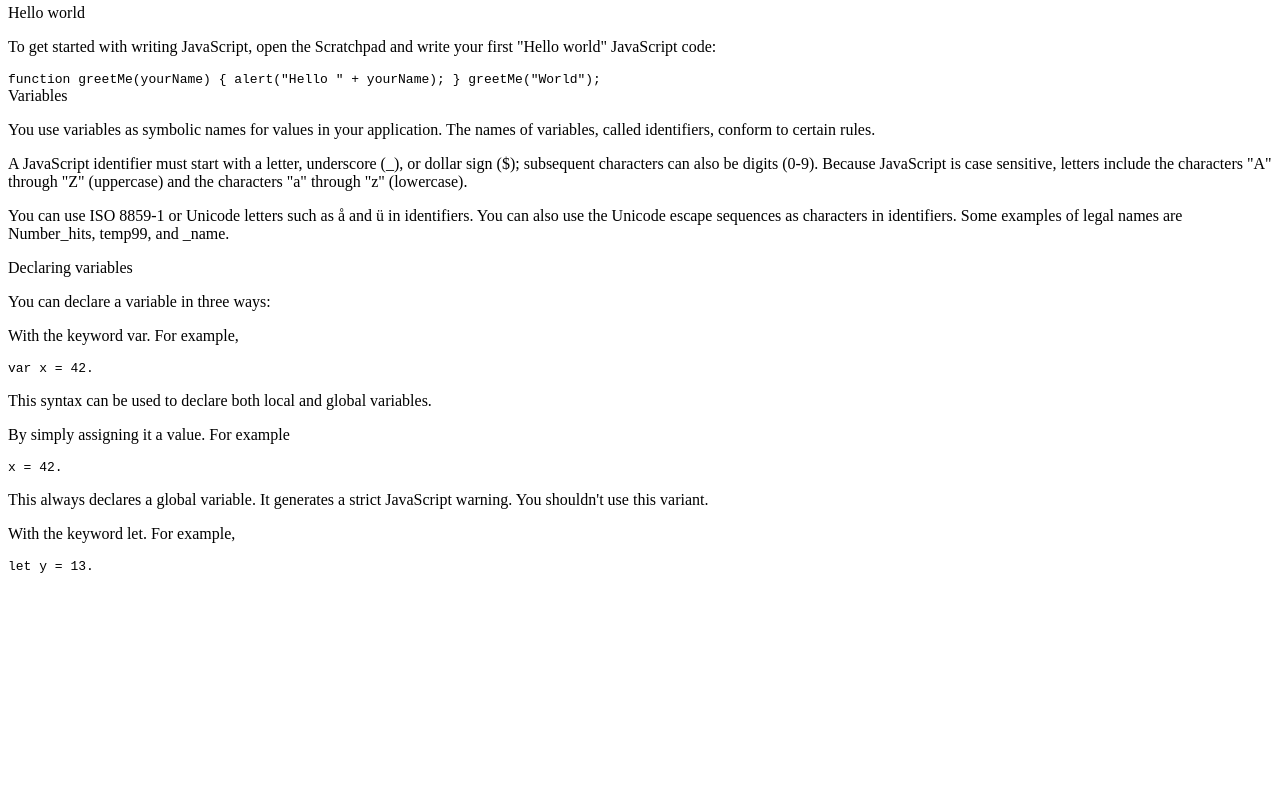
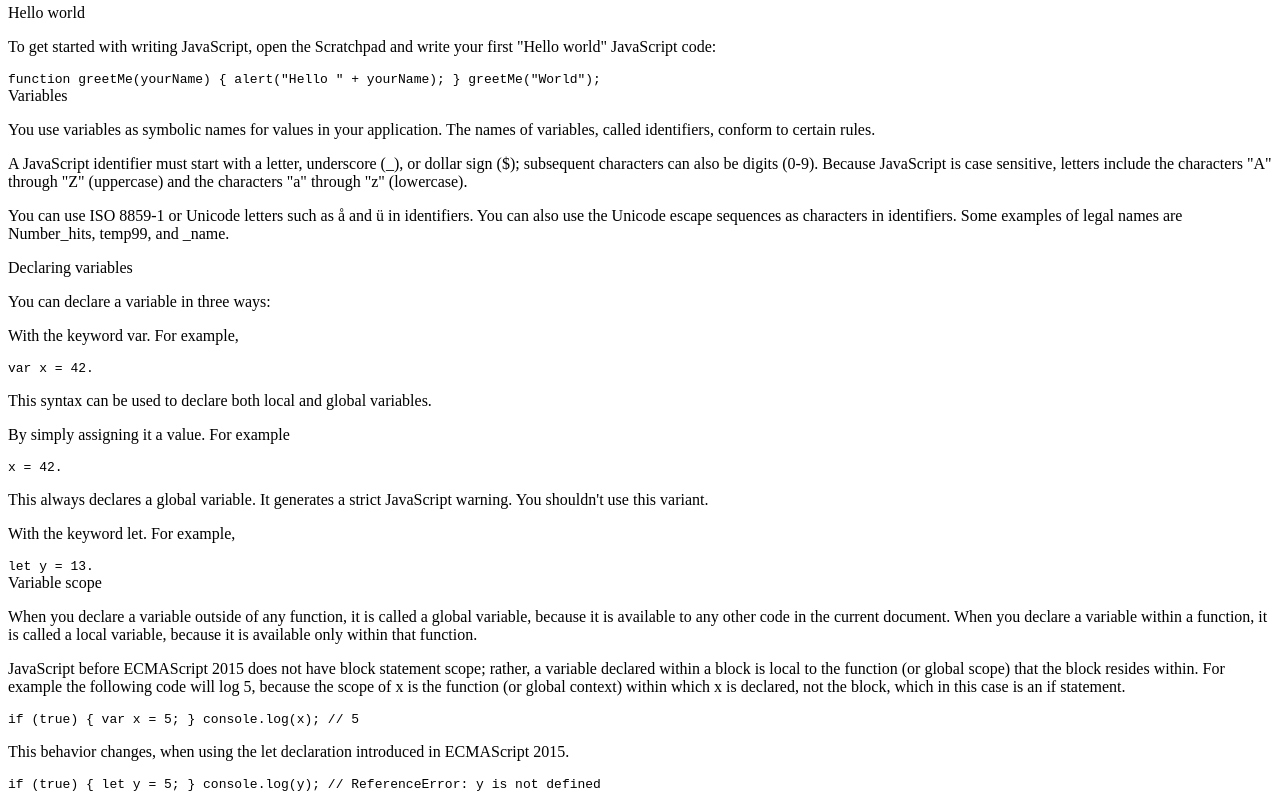
Before and after one commit to sherlyc/technical-doc, a website: page index.html in a window 1280 px wide. Shown: the part 612-1412 px from the top of the page. Before the commit the page ends 1194 px from the top, so only its background shows below. Drawn offline with Linux system fonts and the light colour scheme.

```diff
--- a/index.html
+++ b/index.html
@@ -2,13 +2,14 @@
 <div class="container">
 	<aside class="sidebar">
 		<nav class="side-menu" id="navbar">
-      <header>JS Document</header>
+			<header>JS Document</header>
 			<a class="nav-link" href="#Introduction">Introduction</a>
 			<a class="nav-link" href="#Prerequisites">Prerequisites</a>
 			<a class="nav-link" href="#Javascript_and_Java">Javascript and Java</a>
 			<a class="nav-link" href="#Hello_world">Hello world</a>
 			<a class="nav-link" href="#Variables">Variables</a>
 			<a class="nav-link" href="#Declaring_variables">Declaring variables</a>
+      <a class="nav-link" href="#Variable_scope">Variable scope</a>
 		</nav>
 	</aside>
 	<main id="main-doc" class="main">
@@ -110,6 +111,24 @@
         let y = 13.
       </code>
 		</section>
+		<section class="main-section" id="Variable_scope">
+			<header>Variable scope</header>
+			<p>When you declare a variable outside of any function, it is called a global variable, because it is
+				available to any other code in the current document. When you declare a variable within a function, it
+				is called a local variable, because it is available only within that function.</p>
+			<p>JavaScript before ECMAScript 2015 does not have block statement scope; rather, a variable declared within
+				a block is local to the function (or global scope) that the block resides within. For example the
+				following code will log 5, because the scope of x is the function (or global context) within which x is
+				declared, not the block, which in this case is an if statement.</p>
+			<code>
+        if (true) { var x = 5; } console.log(x); // 5
+      </code>
+      <p>This behavior changes, when using the let declaration introduced in ECMAScript 2015.</p>
+			<code>
+        if (true) { let y = 5; } console.log(y); // ReferenceError: y is not
+        defined
+      </code>
+		</section>
 	</main>
 </div>
 <script src=" https://cdn.freecodecamp.org/testable-projects-fcc/v1/bundle.js"></script>
--- a/style.css
+++ b/style.css
@@ -6,6 +6,16 @@
 
 .container {
   display: flex;
+}
+
+@media (max-width: 800px) {
+  .container {
+    flex-direction: column;
+  }
+}
+
+p {
+  margin: 1.5em;
 }
 
 header {
```
